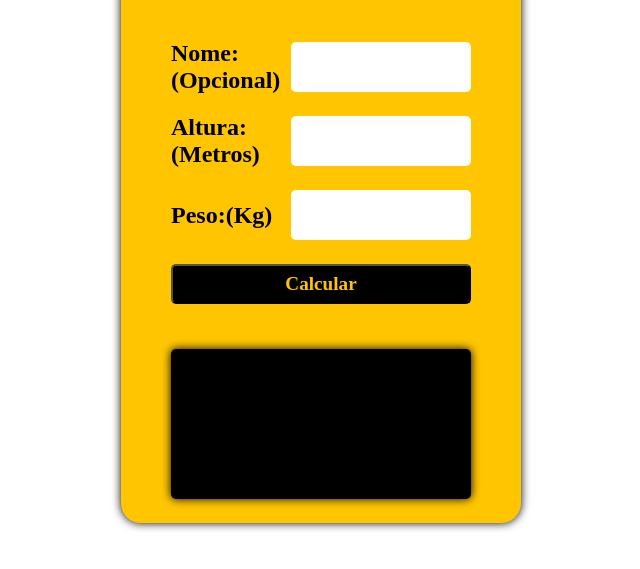
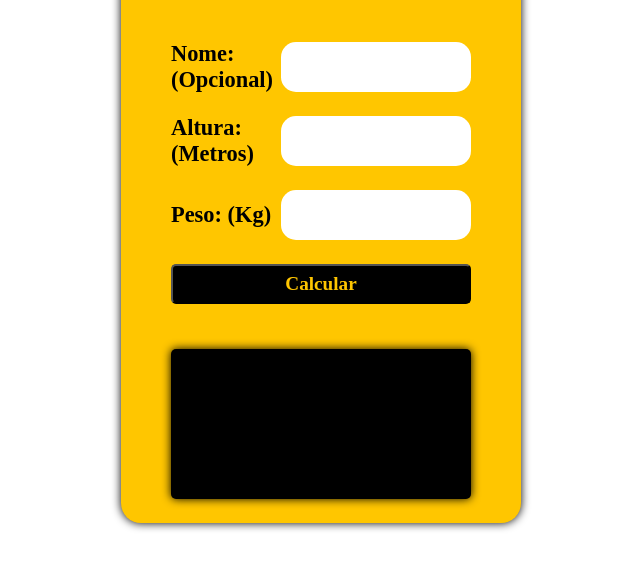
Before and after one commit to heberth777/IMC-CALCULATOR, a plain HTML site: page index.html in a window 1280 px wide. Shown: the part 177-746 px from the top of the page, without its empty margins (319-959 px from the left). Drawn offline with Linux system fonts and the light colour scheme.

Commit message:
Ajustes no layout

```diff
--- a/script.js
+++ b/script.js
@@ -30,7 +30,7 @@ function imc(){
 
 
   }else  {
-    resultado.textContent = 'Preencha todos os campos'
+    resultado.textContent = 'Altura e Peso devem ser preenchidos'
   }
 }
 
--- a/style.css
+++ b/style.css
@@ -42,9 +42,9 @@ main{
   align-items: center;
 }
 .input input {
-  width: 180px;
+  width: 190px;
   height: 50px;
-  border-radius: 5px;
+  border-radius: 15px;
   border:none;
   outline: 0;
   font: bold 1.5rem serif;
@@ -52,7 +52,7 @@ main{
 }
 
 .input label {
-  font: bold 1.5rem serif;
+  font: bold 1.4rem serif;
 }
 
 button{
```
Also changed, not shown: index.html (+2 -2 lines).
